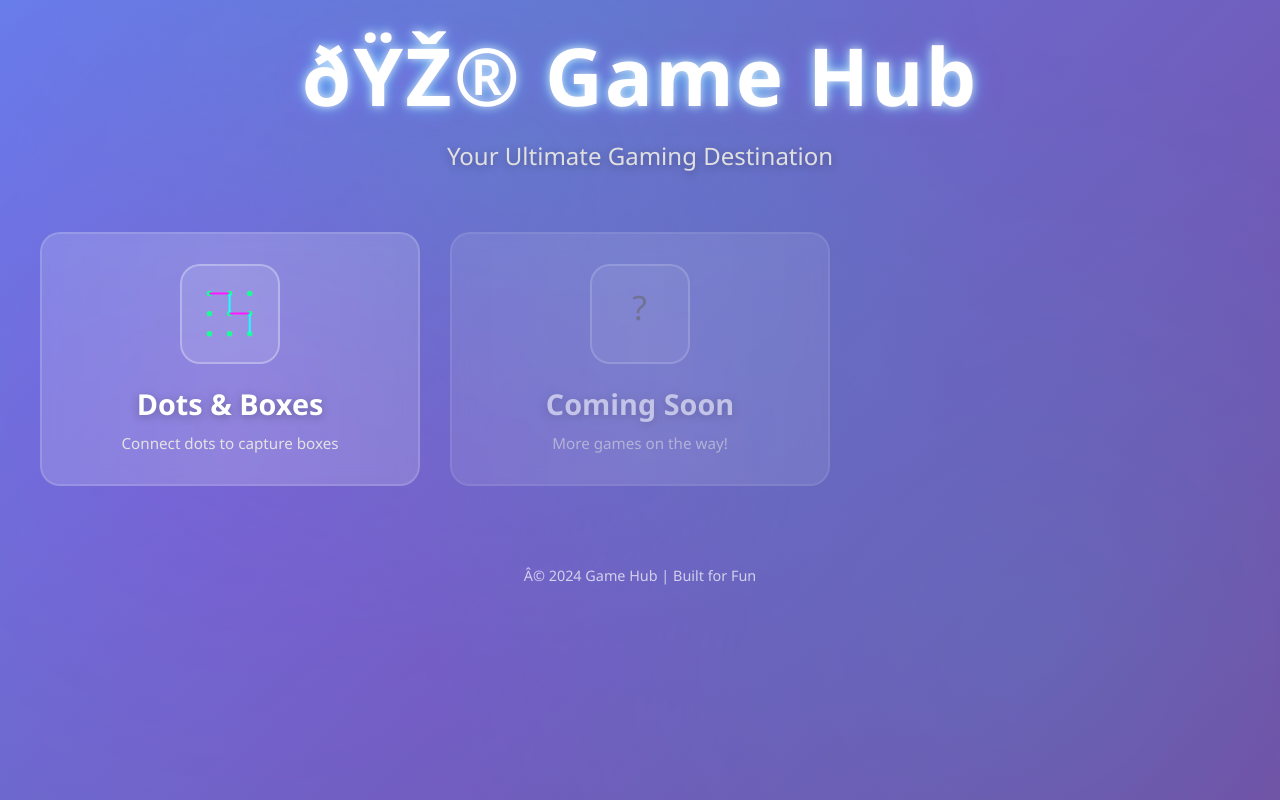
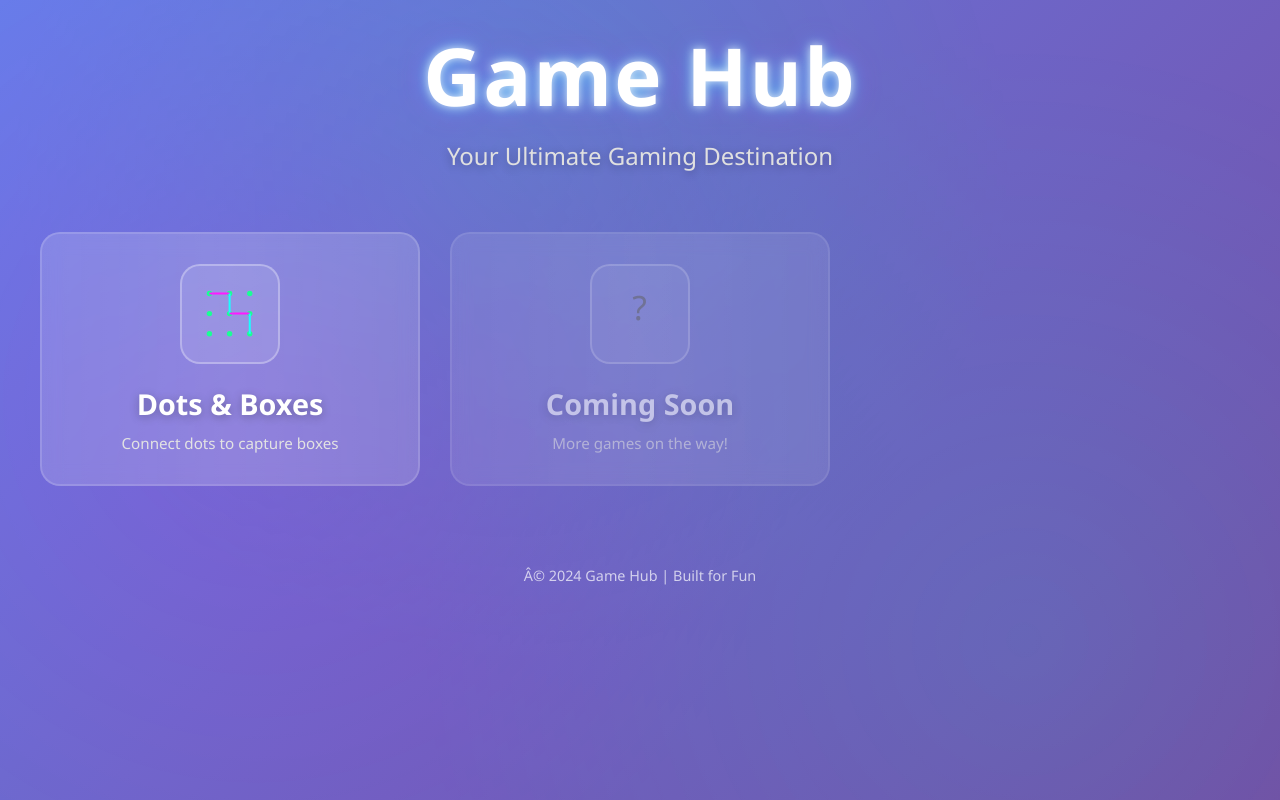
Before and after one commit to amaanshakeel0998/games-for-fun, a plain HTML site: page index.html in a window 1280 px wide. Drawn offline with Linux system fonts and the light colour scheme.

Commit message:
remove unnecessary character

```diff
--- a/index.html
+++ b/index.html
@@ -9,7 +9,7 @@
 <body>
     <div class="container">
         <header>
-            <h1 class="main-title">ðŸŽ® Game Hub</h1>
+            <h1 class="main-title">Game Hub</h1>
             <p class="subtitle">Your Ultimate Gaming Destination</p>
         </header>
 
```
